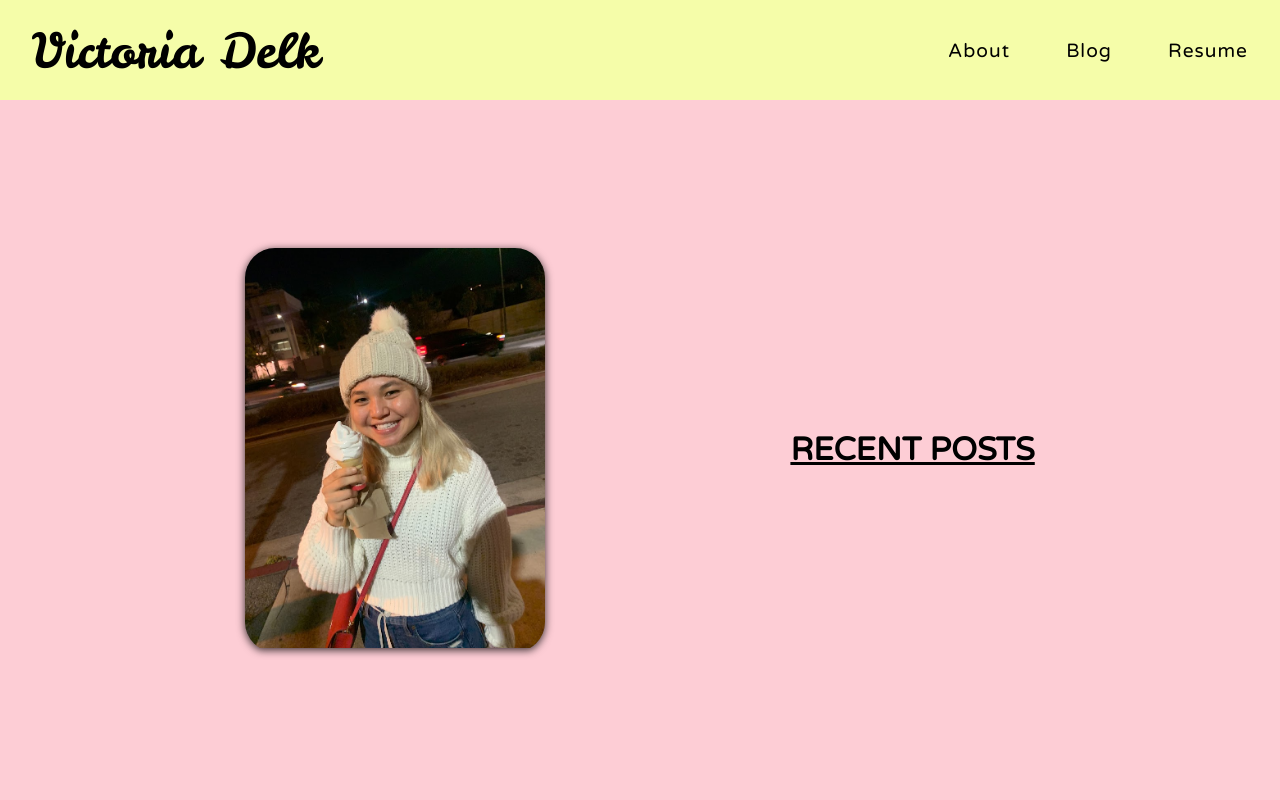
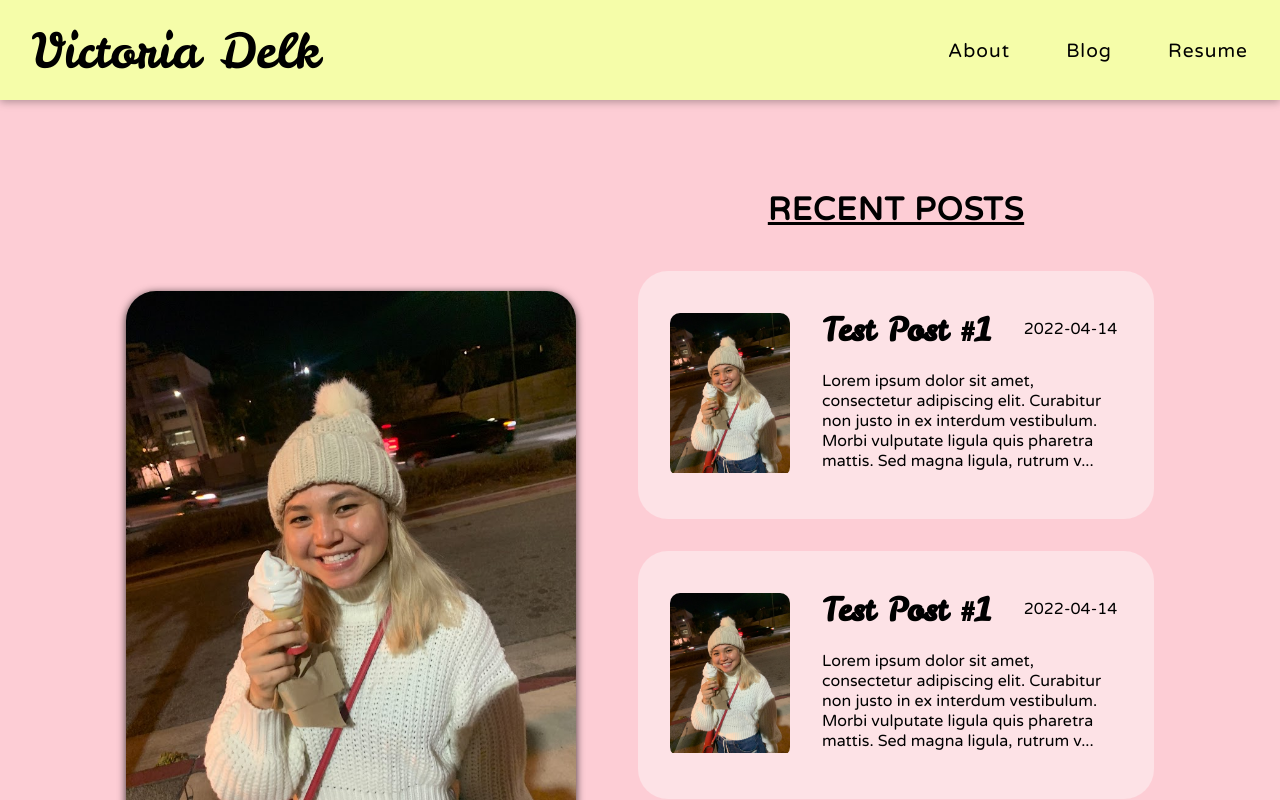
Before and after one commit to czhangy/React-Blog, a Next.js app: page / in a window 1280 px wide. Shown: the top 800 px of the page. Built offline with nearby package versions, Linux system fonts and the light colour scheme.

Commit message:
homepage skeleton

```diff
--- a/src/components/RecentPostCard.tsx
+++ b/src/components/RecentPostCard.tsx
@@ -1,17 +1,53 @@
+// NextJS
+import Link from "next/link";
+import Image from "next/image";
+
 // Stylesheet
-import styles from "styles/Home.module.scss";
+import styles from "styles/RecentPostCard.module.scss";
 
 type Props = {
 	post: {
+        id: String,
 		title: String;
+		timestamp: String;
+		thumb: string;
+		body: String;
 	};
 };
 
 const RecentPostCard = ({ post }: Props) => {
+	// Truncate body text and insert ellipses
+	const truncateBody = () => {
+		if (post.body.length > 175) return post.body.substring(0, 175) + "...";
+		else return post.body;
+	};
+
 	return (
-		<ul className={styles["recent-post-card"]}>
-			<h4>{post.title}</h4>
-		</ul>
+		<li className={styles["recent-post-card"]}>
+			<Link href={"/blog/" + post.id}>
+				<a className={styles["card-container"]}>
+					<div className={styles["image-container"]}>
+						<Image
+							src={post.thumb}
+							alt=""
+							height={160}
+							width={120}
+						/>
+					</div>
+					<div className={styles["content-container"]}>
+						<div className={styles["header-container"]}>
+							<h4 className={styles["post-title"]}>
+								{post.title}
+							</h4>
+							<p className={styles["post-timestamp"]}>
+								{post.timestamp}
+							</p>
+						</div>
+						<p className={styles["post-body"]}>{truncateBody()}</p>
+					</div>
+				</a>
+			</Link>
+		</li>
 	);
 };
 export default RecentPostCard;
--- a/src/pages/index.tsx
+++ b/src/pages/index.tsx
@@ -1,6 +1,7 @@
 // NextJS
 import Head from "next/head";
 import Image from "next/image";
+import Link from "next/link";
 
 // Stylesheet
 import styles from "styles/Home.module.scss";
@@ -8,21 +9,48 @@ import styles from "styles/Home.module.scss";
 // TS
 import type { NextPage } from "next";
 
+// Components
+import RecentPostCard from "components/RecentPostCard";
+
 const Home: NextPage = () => {
+	const test = {
+		id: "test",
+		title: "Test Post #1",
+		timestamp: new Date().toISOString().slice(0, 10),
+		thumb: "/profile1.JPG",
+		body: "Lorem ipsum dolor sit amet, consectetur adipiscing elit. Curabitur non justo in ex interdum vestibulum. Morbi vulputate ligula quis pharetra mattis. Sed magna ligula, rutrum vel porttitor eu, interdum nec ex. Pellentesque habitant morbi tristique senectus et netus et malesuada fames ac turpis egestas. Phasellus eu lacus fermentum, tincidunt ligula eget, aliquet nulla. Nulla nec malesuada justo. Ut eget hendrerit ipsum. Pellentesque pretium eros vel purus ullamcorper lobortis. Maecenas sit amet gravida libero. Aenean in mi mi. Nam consectetur elementum dui, ut sollicitudin sem pellentesque nec. Cras risus ipsum, interdum dapibus ullamcorper id, posuere at est. Interdum et malesuada fames.",
+	};
+
 	return (
-		<div>
+		<>
 			<Head>
 				<title>Victoria Delk&apos;s Blog</title>
 			</Head>
 			<div id={styles.home}>
-				<div id={styles["image-wrapper"]}>
-					<Image src="/profile1.JPG" alt="" height="400" width="300" />
+				<div id={styles["image-container"]}>
+					<div id={styles["image-wrapper"]}>
+						<Image
+							src="/profile1.JPG"
+							alt=""
+							height="600"
+							width="450"
+						/>
+					</div>
+					<p id={styles["main-title"]}>Hi! I'm Vicky Delk :)</p>
 				</div>
 				<div id={styles["recent-posts-container"]}>
-					<h2>RECENT POSTS</h2>
+					<h2 id={styles["recent-posts-header"]}>RECENT POSTS</h2>
+					<ul id={styles["recent-posts-list"]}>
+						<RecentPostCard post={test} />
+						<RecentPostCard post={test} />
+						<RecentPostCard post={test} />
+					</ul>
+					<Link href="/blog">
+						<a id={styles["see-more-link"]}>See More!</a>
+					</Link>
 				</div>
 			</div>
-		</div>
+		</>
 	);
 };
 
--- a/src/styles/Footer.module.scss
+++ b/src/styles/Footer.module.scss
@@ -7,4 +7,6 @@
     text-align: center;
     font-family: variables.$title-font;
     font-size: 1.5rem;
+    filter: drop-shadow(0px 2px 4px rgba(0, 0, 0, 0.5));
+
 }
--- a/src/styles/Home.module.scss
+++ b/src/styles/Home.module.scss
@@ -1,23 +1,54 @@
 @use "variables";
 
 #home {
-	height: calc(100vh - #{variables.$navbar-height});
+	min-height: calc(100vh - #{variables.$navbar-height});
 	width: 100%;
 	display: flex;
 	justify-content: space-evenly;
 	align-items: center;
+	padding: 64px;
 
-	#image-wrapper {
-		overflow: hidden;
-		border-radius: 30px;
-		filter: drop-shadow(0px 2px 4px rgba(0, 0, 0, 0.8));
+	#image-container {
+		#image-wrapper {
+			overflow: hidden;
+			border-radius: 30px;
+			filter: drop-shadow(0px 2px 4px rgba(0, 0, 0, 0.8));
+		}
+
+        #main-title {
+			font-family: variables.$title-font;
+            font-size: 2.5rem;
+            text-align: center;
+		}
 	}
 
 	#recent-posts-container {
-		h2 {
+		display: flex;
+		flex-direction: column;
+		align-items: center;
+
+		#recent-posts-header {
 			font-size: 2rem;
+			letter-spacing: 1px;
 			font-family: variables.$main-font;
-            text-decoration: underline;
+			text-decoration: underline;
+			text-align: center;
+		}
+
+		#recent-posts-list {
+			list-style: none;
+			padding-left: 0;
+		}
+
+		#see-more-link {
+			font-family: variables.$main-font;
+			font-size: 1.5rem;
 		}
 	}
 }
+
+@media (hover: hover) {
+	#home > #recent-posts-container > #see-more-link:hover {
+		text-decoration: underline;
+	}
+}
--- a/src/styles/Navbar.module.scss
+++ b/src/styles/Navbar.module.scss
@@ -9,6 +9,7 @@
     justify-content: space-between;
     align-items: center;
     color: black;
+    filter: drop-shadow(0px 2px 4px rgba(0, 0, 0, 0.3));
 
     #site-title {
         font-family: variables.$title-font;
--- /dev/null
+++ b/src/styles/RecentPostCard.module.scss
@@ -0,0 +1,55 @@
+@use "variables";
+
+.recent-post-card {
+	background: rgb(253, 226, 230);
+	border-radius: 30px;
+	margin-bottom: 32px;
+
+	.card-container {
+		display: flex;
+		justify-content: space-evenly;
+		align-items: center;
+		padding: 32px;
+
+		.image-container {
+			border-radius: 10px;
+			overflow: hidden;
+			margin-right: 32px;
+		}
+
+		.content-container {
+			width: 300px;
+
+			.header-container {
+				display: flex;
+				align-items: center;
+				margin-bottom: 16px;
+
+				.post-title {
+					font-family: variables.$title-font;
+					margin: 0;
+					margin-right: 32px;
+					font-size: 2rem;
+				}
+
+				.post-timestamp {
+					font-family: variables.$main-font;
+					font-size: 1rem;
+				}
+			}
+
+			.post-body {
+				font-family: variables.$main-font;
+				font-size: 1rem;
+			}
+		}
+	}
+}
+
+@media (hover: hover) {
+	.recent-post-card:hover {
+		transition: all 0.2s ease;
+		transform: scale(1.05);
+		filter: drop-shadow(0px 2px 4px rgba(0, 0, 0, 0.3));
+	}
+}
```
